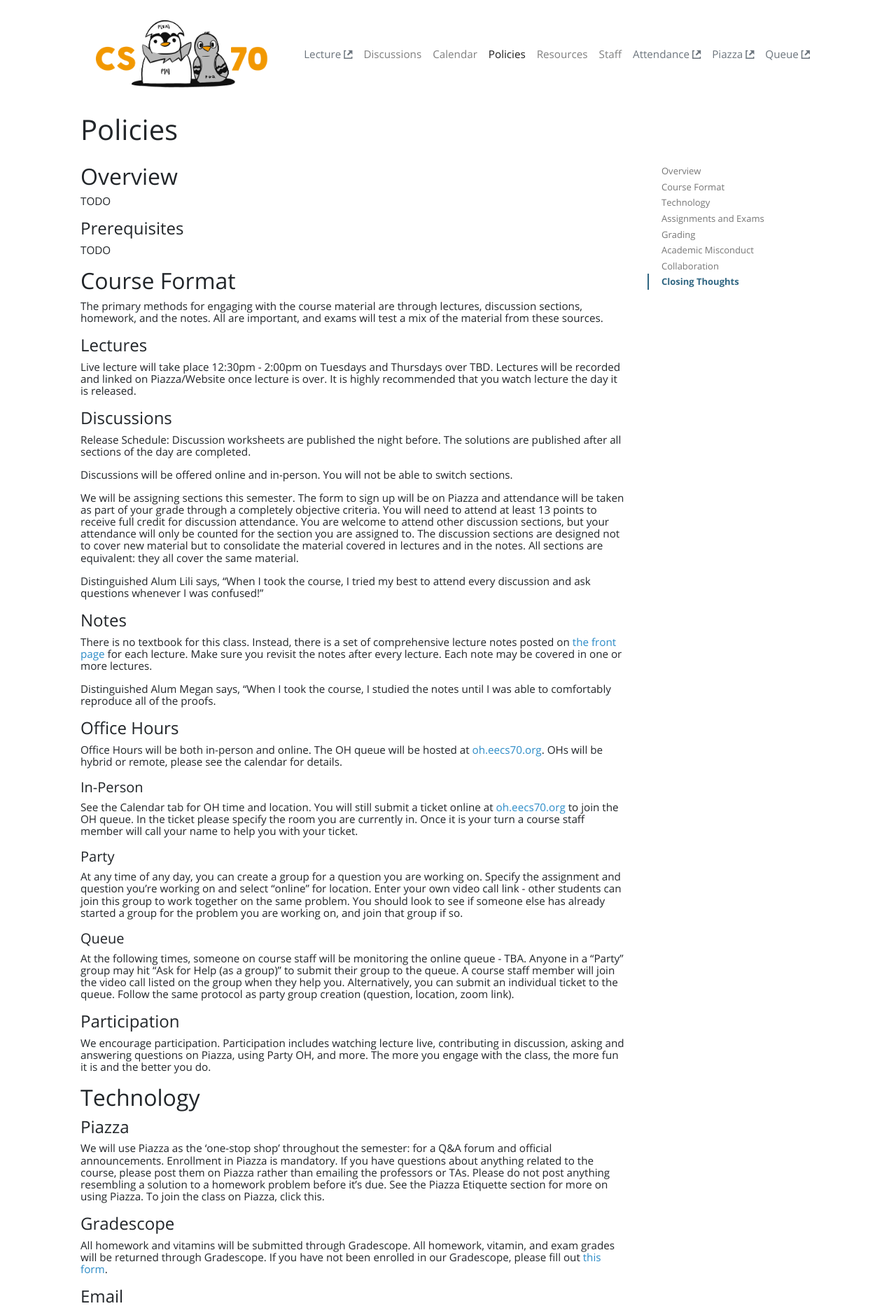
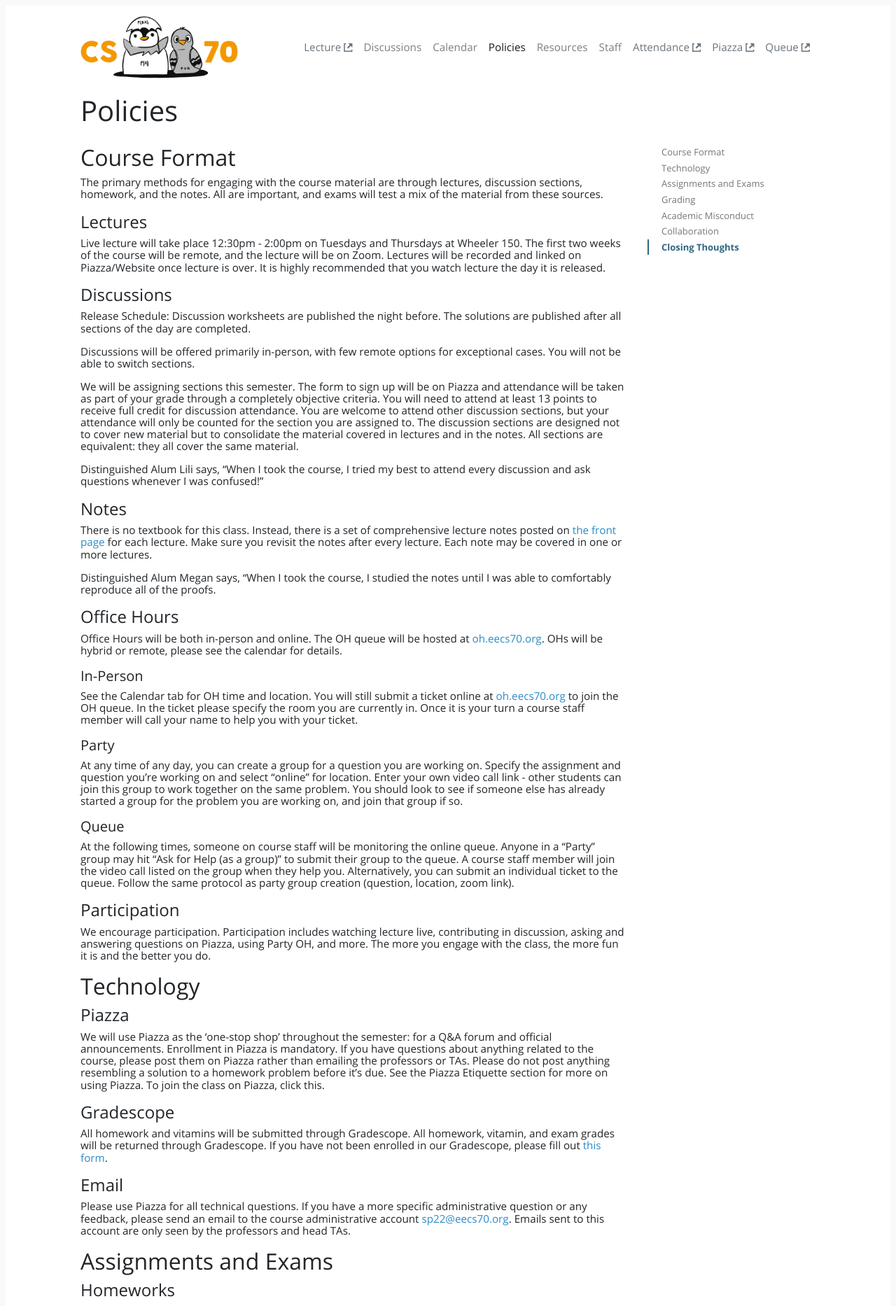
Before and after one commit to tsgoten/cs70-website, a Jekyll site: the page built from policies.md, in a window 1280 px wide. Shown: the top 1866 px of the page at 70% size. Built offline with Jekyll 4.4.1, drawn with Linux system fonts in a browser that asks for light colours; some of the changed text lies outside the part shown.

Commit message:
updated the policies page

```diff
--- a/_layouts/default.html
+++ b/_layouts/default.html
@@ -76,7 +76,7 @@
     <div class="wrapper bg-white">
         <nav class="navbar navbar-light navbar-expand-md align-items-center">
             <div class="container">
-                <a class="navbar-brand brand-berkeley" href="{{ '/' | relative_url }}"> <img src="{{site.headerimg | relative_url }}" style="height: 125px;"> </a>
+                <a class="navbar-brand brand-berkeley" href="{{ '/' | relative_url }}"> <img src="{{site.headerimg | relative_url }}" style="height: 90px;"> </a>
                 <button class="navbar-toggler" type="button" data-toggle="collapse" data-target="#navbarSupportedContent" aria-controls="navbarSupportedContent" aria-expanded="false" aria-label="Toggle navigation">
                   <span class="navbar-toggler-icon"></span>
                 </button>
--- a/policies.md
+++ b/policies.md
@@ -5,23 +5,19 @@
 permalink: /policies/
 ---
 
-## Overview
-TODO
-### Prerequisites
-TODO
 ## Course Format
 
 The primary methods for engaging with the course material are through lectures, discussion sections, homework, and the notes. All are important, and exams will test a mix of the material from these sources.
 
 ### Lectures
 
-Live lecture will take place 12:30pm - 2:00pm on Tuesdays and Thursdays over TBD. Lectures will be recorded and linked on Piazza/Website once lecture is over. It is highly recommended that you watch lecture the day it is released.
+Live lecture will take place 12:30pm - 2:00pm on Tuesdays and Thursdays at Wheeler 150. The first two weeks of the course will be remote, and the lecture will be on Zoom. Lectures will be recorded and linked on Piazza/Website once lecture is over. It is highly recommended that you watch lecture the day it is released.
 
 ### Discussions
 
 Release Schedule: Discussion worksheets are published the night before. The solutions are published after all sections of the day are completed.
 
-Discussions will be offered online and in-person. You will not be able to switch sections.
+Discussions will be offered primarily in-person, with few remote options for exceptional cases. You will not be able to switch sections.
 
 We will be assigning sections this semester. The form to sign up will be on Piazza and attendance will be taken as part of your grade through a completely objective criteria. You will need to attend at least 13 points to receive full credit for discussion attendance. You are welcome to attend other discussion sections, but your attendance will only be counted for the section you are assigned to. The discussion sections are designed not to cover new material but to consolidate the material covered in lectures and in the notes. All sections are equivalent: they all cover the same material.
 
@@ -52,13 +48,12 @@
 At any time of any day, you can create a group for a question you are working on. Specify the assignment and question you’re working on and select “online” for location. Enter your own video call link - other students can join this group to work together on the same problem. You should look to see if someone else has already started a group for the problem you are working on, and join that group if so.
 
 #### Queue
-At the following times, someone on course staff will be monitoring the online queue - TBA. Anyone in a “Party” group may hit “Ask for Help (as a group)” to submit their group to the queue. A course staff member will join the video call listed on the group when they help you. Alternatively, you can submit an individual ticket to the queue. Follow the same protocol as party group creation (question, location, zoom link).
+
+At the following times, someone on course staff will be monitoring the online queue. Anyone in a “Party” group may hit “Ask for Help (as a group)” to submit their group to the queue. A course staff member will join the video call listed on the group when they help you. Alternatively, you can submit an individual ticket to the queue. Follow the same protocol as party group creation (question, location, zoom link).
 
 ### Participation
 
 We encourage participation. Participation includes watching lecture live, contributing in discussion, asking and answering questions on Piazza, using Party OH, and more. The more you engage with the class, the more fun it is and the better you do.
-
-
 
 ## Technology
 
@@ -77,9 +72,9 @@
 
 ## Assignments and Exams
 
-###  Homeworks
+### Homeworks
 
-Release Schedule: Homework for the coming week is released on Saturday. Homework is due on Gradescope the following Friday at 10:00 p.m. (grace period until Friday midnight); the solutions for that homework will be released the following Saturday.
+Release Schedule: Homework for the coming week is released on Sunday. Homework is due on Gradescope the following Saturday at 4:00 p.m. (grace period until Saturday 5:59pm); the solutions for that homework will be released on Sunday.
 
 There will be weekly required homeworks designed to consolidate your understanding of the course material. We strongly recommend starting these early since there will be no office hours support on weekends. Homework scores will be out of 73% and no extra credit will be granted for getting over 73%. Your lowest three homework scores will be dropped, but these drops should be reserved for emergencies. No additional allowances will be made for late or missed homeworks: please do not contact us about missed homeworks or late submissions.
 
@@ -97,11 +92,11 @@
 
 Vitamins are due on Friday at 10:00 PM. You need to submit your answers directly on Gradescope. If you have questions on how to do this, please make a private post on Piazza.
 
-
 ### Exams
 
-We will have one midterm and a final and we will offer both a proctored online and in-person option for the exam.
-In HW0 you will be asked to choose one of the two options to take your exam (either online or in-person). **You will NOT be allowed to change your choice.**
+We will have one midterm and a final and both will be conducted **in-person**. If you are unable to attend the exam in-person, please check Piazza for details on how to proceed.
+
+<!-- In HW0 you will be asked to choose one of the two options to take your exa (either online or in-person). **You will NOT be allowed to change your choice.** -->
 
 Unfortunately, due to large enrollment, we are unable to accommodate final exam conflicts with other classes; we strongly discourage enrollment in another class with conflicting lectures and/or final exam; if you choose to enroll in such a class you will have to make arrangements for an alternate final with the other class.
 
```
Also changed, not shown: other parts of policies.md (+1 -1 lines), assets/bootstrap.min.css, assets/penguin_and_pigeon.png.
